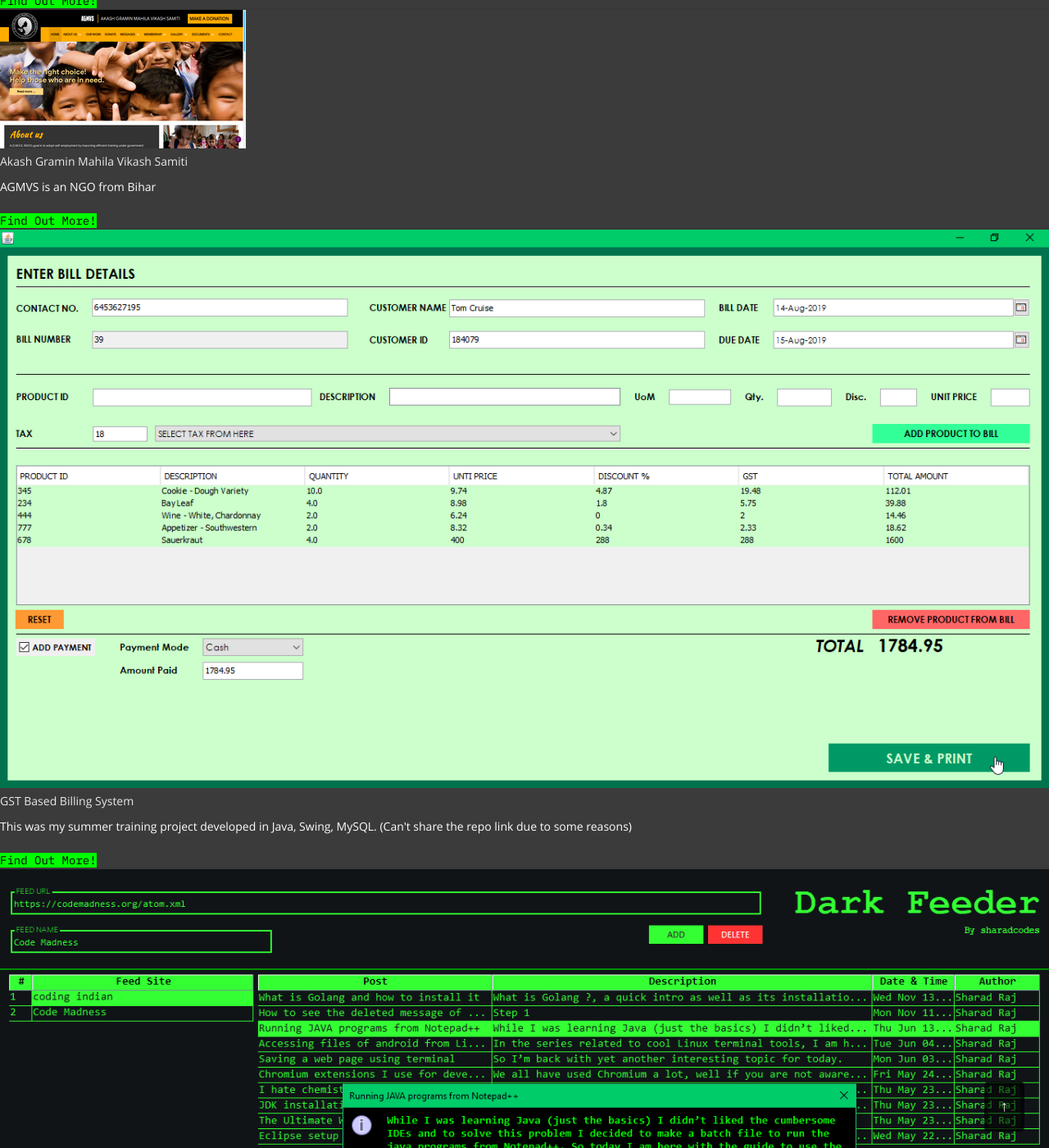
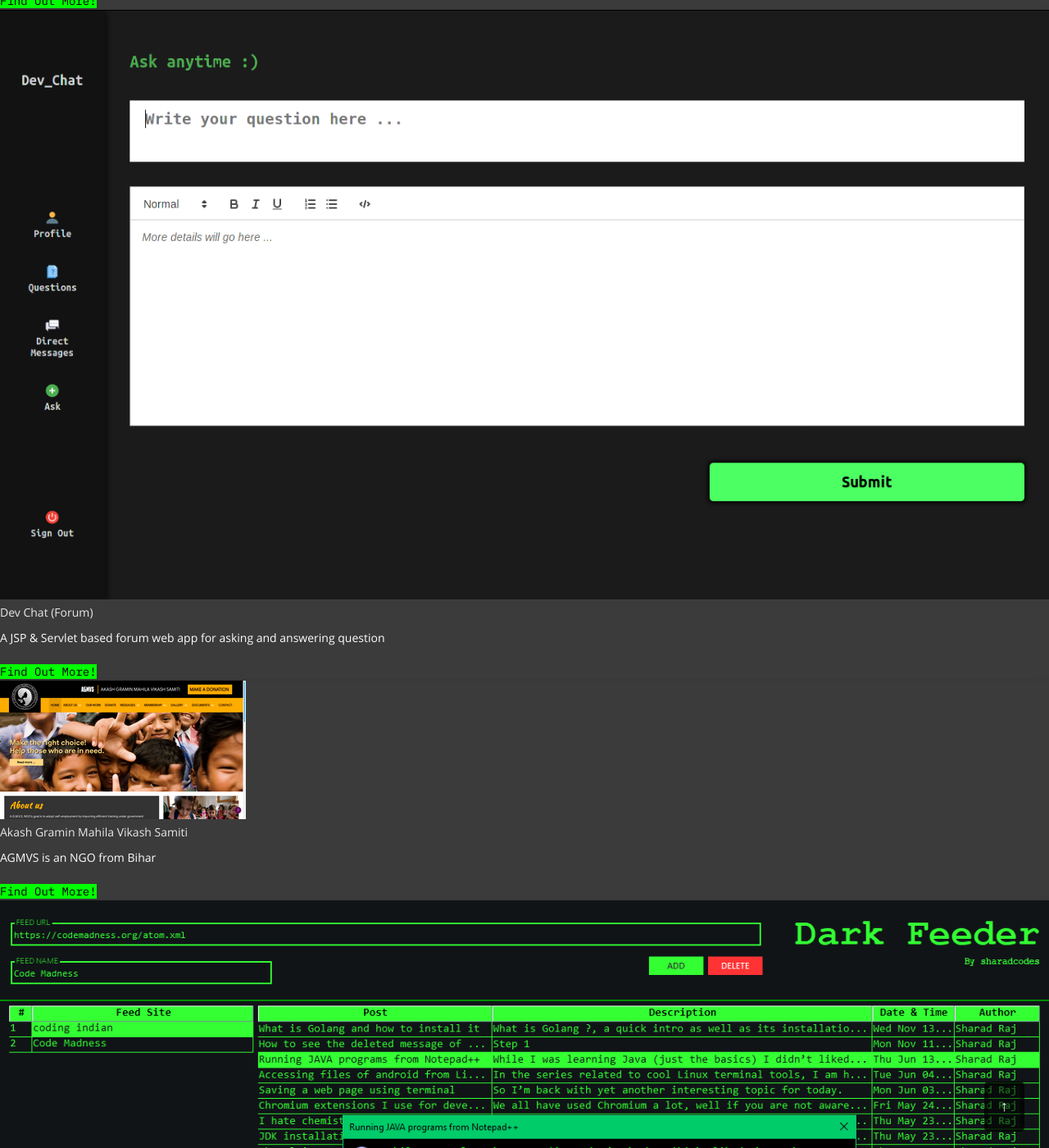
Before and after one commit to sharadcodes/sharadcodes.github.io, a Jekyll site: the page built from projects.md, in a window 1280 px wide and 1400 px high, scrolled down 675 px. Shown: the whole window at 82% size. Built offline with Jekyll 4.4.1, drawn with Linux system fonts in a browser that asks for light colours; some web fonts are replaced; some of the changed text lies outside the part shown.

Commit message:
Update Collections “projects”

```diff
--- a/_data/projects_data.yml
+++ b/_data/projects_data.yml
@@ -4,18 +4,16 @@ projects:
     img_alt: my_py_site
     link: 'https://github.com/sharadcodes/my_py_site'
     title: my_py_site
+  - about: A JSP & Servlet based forum web app for asking and answering question
+    img: /assets/uploads/dev_chat.png
+    img_alt: Dev Chat Dashboard Image
+    link: 'https://ddevchat.herokuapp.com'
+    title: Dev Chat (Forum)
   - about: AGMVS is an NGO from Bihar
     img: /assets/uploads/agmvs.png
     img_alt: AGMVS Image
     link: 'https://agmvs.org.in'
     title: Akash Gramin Mahila Vikash Samiti
-  - about: >-
-      This was my summer training project developed in Java, Swing, MySQL.
-      (Can't share the repo link due to some reasons)
-    img: /assets/uploads/gstb.png
-    img_alt: Snap
-    link: 'https://www.codingindian.codes/assets/uploads/gstb.png'
-    title: GST Based Billing System
   - about: 'A Java Swing Based RSS, Atom Feed reader made for Dark Mode Lovers'
     img: /assets/uploads/dark_feeder.png
     img_alt: Dark Feeder
@@ -33,6 +31,13 @@ projects:
     img_alt: Github Repo Files Extractor
     link: 'https://sharadcodes.github.io/cdn/ghub_files/'
     title: Github Repo Files Extractor
+  - about: >-
+      This was my summer training project developed in Java, Swing, MySQL.
+      (Can't share the repo link due to some reasons)
+    img: /assets/uploads/gstb.png
+    img_alt: Snap
+    link: 'https://www.codingindian.codes/assets/uploads/gstb.png'
+    title: GST Based Billing System
   - about: >-
       A tiny library for generating a table dynamically using CSV files. A table
       is generated dynamically from a CSV file on the server.
```
Also changed, not shown: assets/uploads/dev_chat.png (added).
